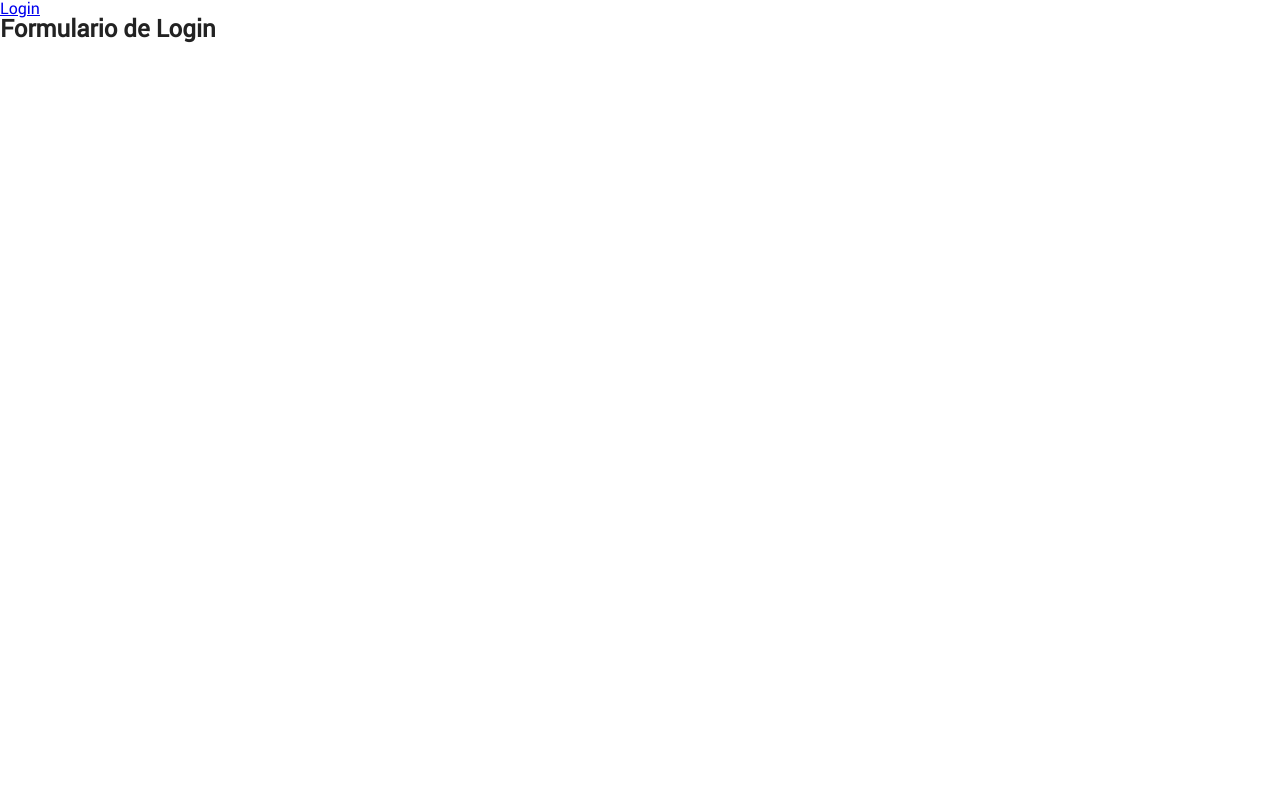
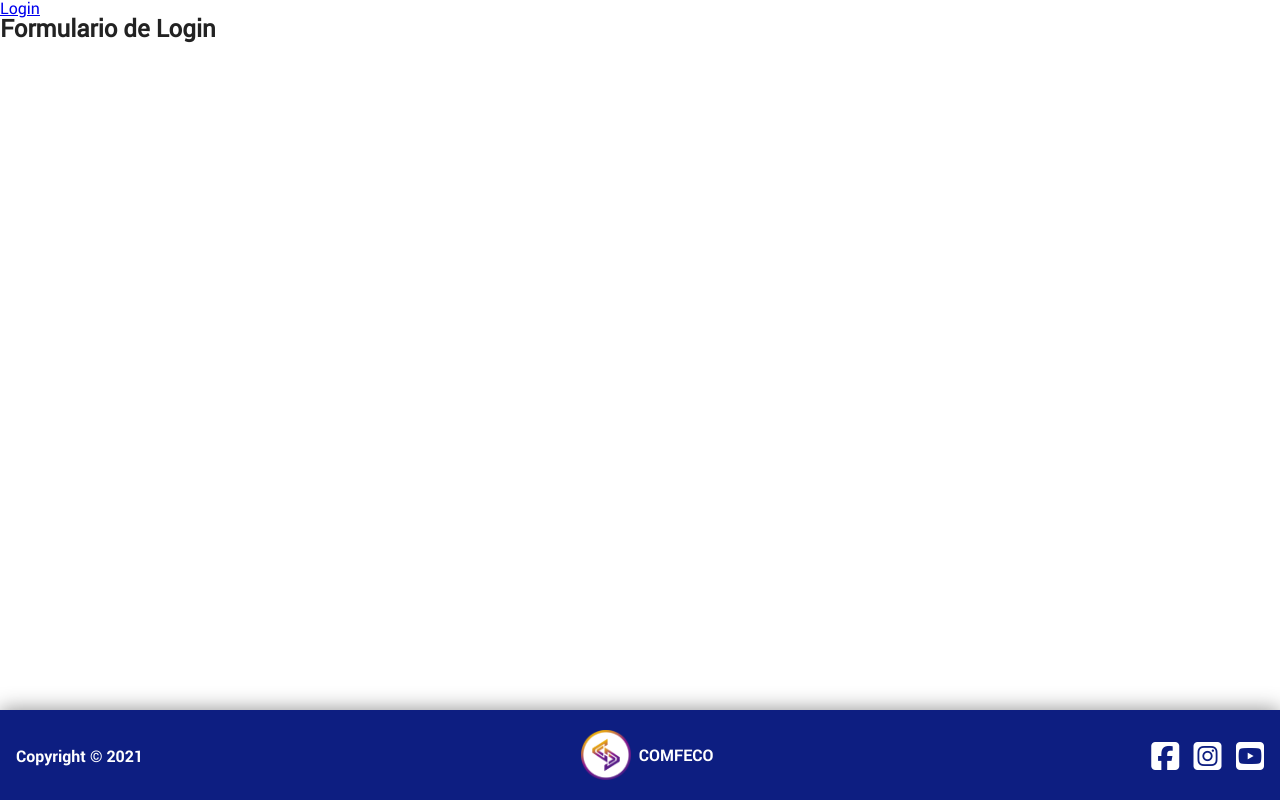
Before and after one commit to Comunidad-de-Programadores/team-vue-4-comfeco, a Vue app: page /login in a window 1280 px wide. Built offline with nearby package versions, Linux system fonts and the light colour scheme.

Commit message:
Create footer structure and styles for page Login & Register

```diff
--- a/src/assets/sass/base/_variables.scss
+++ b/src/assets/sass/base/_variables.scss
@@ -1,4 +1,14 @@
-$fuente-bold: "Roboto-Bold";
-$fuente-regular: "Roboto-Regular";
-$fuente-medium: "Roboto-Medium";
-$fuente-light: "Roboto-Light";
+:root {
+  //Variables fuentes
+  --fuente-bold: "Roboto-Bold";
+  --fuente-regular: "Roboto-Regular";
+  --fuente-medium: "Roboto-Medium";
+  --fuente-light: "Roboto-Light";
+  //Variables colores
+  --color-white: #ffffff;
+  --color-black: #000000;
+  --color-black-2: #222222;
+  --color-gray: #cccccc;
+  --color-red: #ff3535;
+  --color-blue: #0d1e81;
+}
--- a/src/components/PxFooter.vue
+++ b/src/components/PxFooter.vue
@@ -1,11 +1,39 @@
 <template>
   <footer class="footer">
-    <section class="footer-copy">
-      <p class="footer-copy__text">
-        Copyright © 2021. Todos los derechos reservados
+    <section class="footer__copy">
+      <p>
+        Copyright © 2021
       </p>
     </section>
-    <section class="footer-social__media"></section>
+    <section class="footer__logo">
+      <a href="https://www.comfeco.com/" target="_blank">
+        <img
+          src="@/assets/images/Logo-comfeco-opción-2.png"
+          alt="Logo comfeco"
+        />
+        <p>COMFECO</p>
+      </a>
+    </section>
+    <section class="footer__social-media">
+      <div class="footer__social-media--icons">
+        <a href="https://www.facebook.com/comfeco" target="_blank">
+          <i class="fab fa-facebook-square"></i>
+        </a>
+      </div>
+      <div class="footer__social-media--icons">
+        <a href="https://www.instagram.com/comfeco/" target="_blank">
+          <i class="fab fa-instagram-square"></i>
+        </a>
+      </div>
+      <div class="footer__social-media--icons">
+        <a
+          href="https://www.youtube.com/channel/UC0oi8uH1vxDcyt7b_3iByew"
+          target="_blank"
+        >
+          <i class="fab fa-youtube-square"></i>
+        </a>
+      </div>
+    </section>
   </footer>
 </template>
 
@@ -15,4 +43,76 @@ export default {
 };
 </script>
 
-<style scoped lang="scss"></style>
+<style scoped lang="scss">
+.footer {
+  position: fixed;
+  bottom: 0;
+  left: 0;
+  width: 100%;
+  height: auto;
+  padding: 15px 1rem;
+  text-align: center;
+  font-family: var(--fuente-bold);
+  border-top: 1px solid var(--color-blue);
+  background: var(--color-blue);
+  color: var(--color-white);
+  box-shadow: 0px 0px 20px 0px rgba(0, 0, 0, 0.45);
+  a {
+    text-decoration: none;
+    color: var(--color-white);
+    outline: none;
+  }
+  &__copy,
+  &__logo {
+    margin: 0 0 1.5rem 0;
+  }
+  &__logo {
+    a {
+      display: inline-flex;
+      align-items: center;
+      justify-content: center;
+    }
+    img {
+      width: 50px;
+      margin: 0 0.5rem 0 0;
+    }
+    p {
+      font-size: 14px;
+    }
+  }
+  &__social-media {
+    display: flex;
+    justify-content: center;
+    align-items: center;
+    &--icons {
+      margin: 0 0 0 1rem;
+      &:first-child {
+        margin: 0;
+      }
+      i {
+        font-size: 2rem;
+      }
+    }
+  }
+  @media screen and (min-width: 768px) {
+    display: flex;
+    align-items: center;
+    justify-content: space-between;
+    height: 90px;
+    &__copy,
+    &__logo {
+      margin: 0;
+    }
+    &__logo {
+      p {
+        font-size: 1rem;
+      }
+    }
+    &__social-media {
+      &--icons {
+        margin: 0 0 0 0.9rem;
+      }
+    }
+  }
+}
+</style>
--- a/src/views/SingInUp.vue
+++ b/src/views/SingInUp.vue
@@ -1,16 +1,20 @@
 <template>
   <div class="home">
     <PxLogin />
+    <PxFooter />
   </div>
 </template>
 
 <script>
 // @ is an alias to /src
 import PxLogin from "@/components/PxLogin";
+import PxFooter from "@/components/PxFooter";
+
 export default {
   name: "Home",
   components: {
     PxLogin,
+    PxFooter,
   },
 };
 </script>
```
